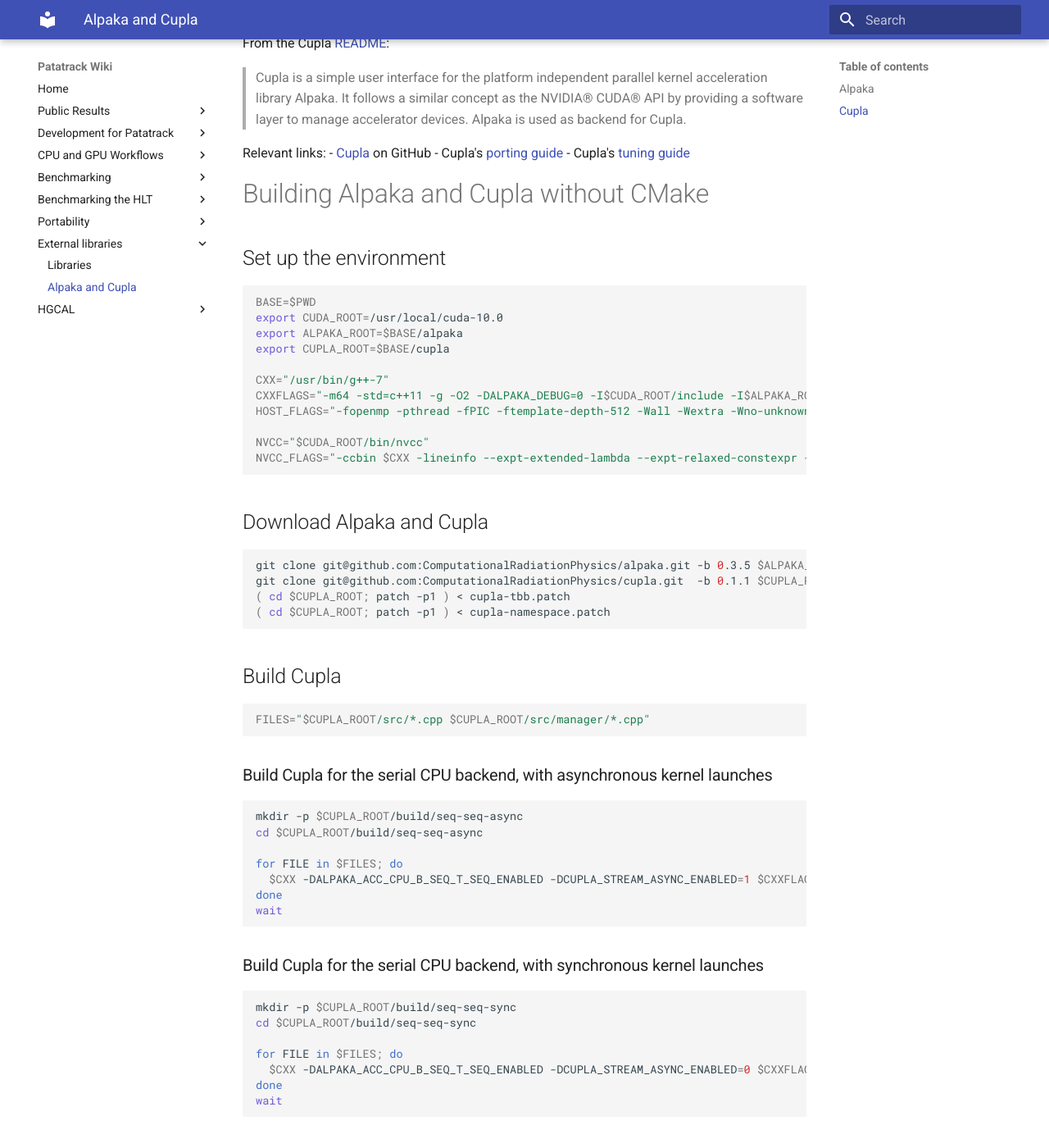
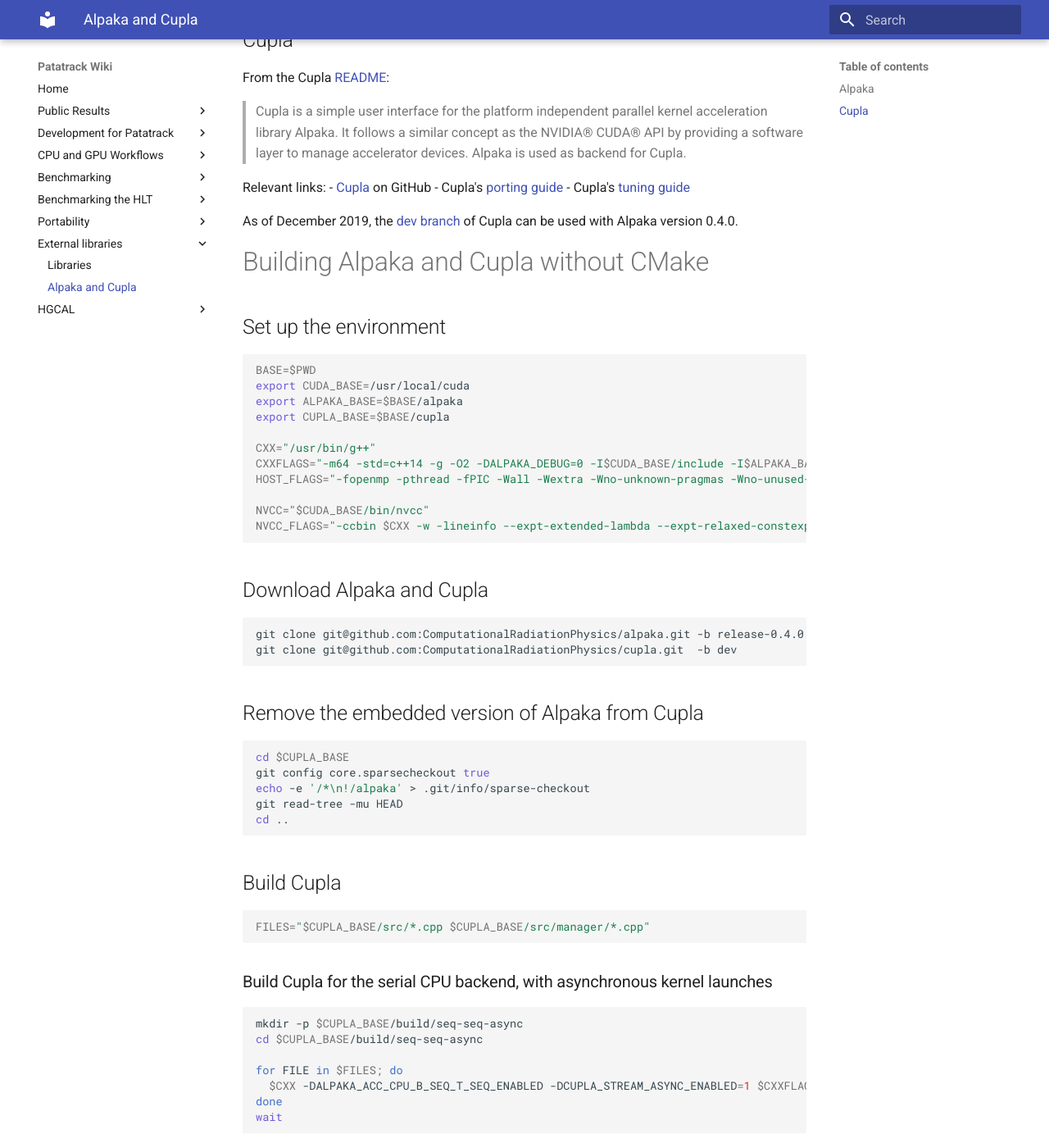
Before and after one commit to cms-patatrack/patatrack-website, an MkDocs documentation site: the page built from wiki/AlpakaAndCupla.md, in a window 1280 px wide and 1400 px high, scrolled down 704 px. Shown: the whole window at 82% size. Built offline with MkDocs 1.6.1 and Material for MkDocs 9.7.7, drawn with Linux system fonts in a browser that asks for light colours; some of the changed text lies outside the part shown.

Commit message:
Update instructions for alpaka 0.4.0

````diff
--- a/wiki/AlpakaAndCupla.md
+++ b/wiki/AlpakaAndCupla.md
@@ -22,6 +22,8 @@
   - [Alpaka](https://github.com/ComputationalRadiationPhysics/alpaka) on GitHub
   - Alpaka's [documentation](https://github.com/ComputationalRadiationPhysics/alpaka/blob/develop/doc/markdown/user/Introduction.md)
 
+As of December 2019, the latest release of Alpaka is [version 0.4.0](https://github.com/ComputationalRadiationPhysics/alpaka/tree/release-0.4.0).
+
 ## Cupla
 
 From the Cupla [README](https://github.com/ComputationalRadiationPhysics/cupla/blob/master/README.md):
@@ -35,41 +37,51 @@
   - Cupla's [porting guide](https://github.com/ComputationalRadiationPhysics/cupla/blob/master/doc/PortingGuide.md)
   - Cupla's [tuning guide](https://github.com/ComputationalRadiationPhysics/cupla/blob/master/doc/TuningGuide.md)
 
+As of December 2019, the [dev branch](https://github.com/ComputationalRadiationPhysics/cupla/tree/dev)
+of Cupla can be used with Alpaka version 0.4.0.
+
 
 # Building Alpaka and Cupla without CMake
 
 ## Set up the environment
 ```bash
 BASE=$PWD
-export CUDA_ROOT=/usr/local/cuda-10.0
-export ALPAKA_ROOT=$BASE/alpaka
-export CUPLA_ROOT=$BASE/cupla
+export CUDA_BASE=/usr/local/cuda
+export ALPAKA_BASE=$BASE/alpaka
+export CUPLA_BASE=$BASE/cupla
 
-CXX="/usr/bin/g++-7"
-CXXFLAGS="-m64 -std=c++11 -g -O2 -DALPAKA_DEBUG=0 -I$CUDA_ROOT/include -I$ALPAKA_ROOT/include -I$CUPLA_ROOT/include"
-HOST_FLAGS="-fopenmp -pthread -fPIC -ftemplate-depth-512 -Wall -Wextra -Wno-unknown-pragmas -Wno-unused-parameter -Wno-unused-local-typedefs -Wno-attributes -Wno-reorder -Wno-sign-compare"
+CXX="/usr/bin/g++"
+CXXFLAGS="-m64 -std=c++14 -g -O2 -DALPAKA_DEBUG=0 -I$CUDA_BASE/include -I$ALPAKA_BASE/include -I$CUPLA_BASE/include"
+HOST_FLAGS="-fopenmp -pthread -fPIC -Wall -Wextra -Wno-unknown-pragmas -Wno-unused-parameter -Wno-unused-local-typedefs -Wno-attributes -Wno-reorder -Wno-sign-compare"
 
-NVCC="$CUDA_ROOT/bin/nvcc"
-NVCC_FLAGS="-ccbin $CXX -lineinfo --expt-extended-lambda --expt-relaxed-constexpr --generate-code arch=compute_50,code=sm_50 --use_fast_math --ftz=false --cudart shared"
+NVCC="$CUDA_BASE/bin/nvcc"
+NVCC_FLAGS="-ccbin $CXX -w -lineinfo --expt-extended-lambda --expt-relaxed-constexpr --generate-code arch=compute_50,code=sm_50 --cudart shared"
 ```
 
 ## Download Alpaka and Cupla
 ```bash
-git clone git@github.com:ComputationalRadiationPhysics/alpaka.git -b 0.3.5 $ALPAKA_ROOT
-git clone git@github.com:ComputationalRadiationPhysics/cupla.git  -b 0.1.1 $CUPLA_ROOT
-( cd $CUPLA_ROOT; patch -p1 ) < cupla-tbb.patch
-( cd $CUPLA_ROOT; patch -p1 ) < cupla-namespace.patch
+git clone git@github.com:ComputationalRadiationPhysics/alpaka.git -b release-0.4.0 $ALPAKA_BASE
+git clone git@github.com:ComputationalRadiationPhysics/cupla.git  -b dev           $CUPLA_BASE
+```
+
+## Remove the embedded version of Alpaka from Cupla
+```bash
+cd $CUPLA_BASE
+git config core.sparsecheckout true
+echo -e '/*\n!/alpaka' > .git/info/sparse-checkout
+git read-tree -mu HEAD
+cd ..
 ```
 
 ## Build Cupla
 ```bash
-FILES="$CUPLA_ROOT/src/*.cpp $CUPLA_ROOT/src/manager/*.cpp"
+FILES="$CUPLA_BASE/src/*.cpp $CUPLA_BASE/src/manager/*.cpp"
 ```
 
 ### Build Cupla for the serial CPU backend, with asynchronous kernel launches
 ```bash
-mkdir -p $CUPLA_ROOT/build/seq-seq-async
-cd $CUPLA_ROOT/build/seq-seq-async
+mkdir -p $CUPLA_BASE/build/seq-seq-async
+cd $CUPLA_BASE/build/seq-seq-async
 
 for FILE in $FILES; do
   $CXX -DALPAKA_ACC_CPU_B_SEQ_T_SEQ_ENABLED -DCUPLA_STREAM_ASYNC_ENABLED=1 $CXXFLAGS $HOST_FLAGS -c $FILE -o $(basename $FILE).o &
@@ -79,8 +91,8 @@
 
 ### Build Cupla for the serial CPU backend, with synchronous kernel launches
 ```bash
-mkdir -p $CUPLA_ROOT/build/seq-seq-sync
-cd $CUPLA_ROOT/build/seq-seq-sync
+mkdir -p $CUPLA_BASE/build/seq-seq-sync
+cd $CUPLA_BASE/build/seq-seq-sync
 
 for FILE in $FILES; do
   $CXX -DALPAKA_ACC_CPU_B_SEQ_T_SEQ_ENABLED -DCUPLA_STREAM_ASYNC_ENABLED=0 $CXXFLAGS $HOST_FLAGS -c $FILE -o $(basename $FILE).o &
@@ -90,8 +102,8 @@
 
 ### Build Cupla for the std::threads CPU backend, with asynchronous kernel launches
 ```bash
-mkdir -p $CUPLA_ROOT/build/seq-threads-async
-cd $CUPLA_ROOT/build/seq-threads-async
+mkdir -p $CUPLA_BASE/build/seq-threads-async
+cd $CUPLA_BASE/build/seq-threads-async
 
 for FILE in $FILES; do
   $CXX -DALPAKA_ACC_CPU_B_SEQ_T_THREADS_ENABLED -DCUPLA_STREAM_ASYNC_ENABLED=1 $CXXFLAGS $HOST_FLAGS -c $FILE -o $(basename $FILE).o &
@@ -101,8 +113,8 @@
 
 ### Build Cupla for the std::threads CPU backend, with synchronous kernel launches
 ```bash
-mkdir -p $CUPLA_ROOT/build/seq-threads-sync
-cd $CUPLA_ROOT/build/seq-threads-sync
+mkdir -p $CUPLA_BASE/build/seq-threads-sync
+cd $CUPLA_BASE/build/seq-threads-sync
 
 for FILE in $FILES; do
   $CXX -DALPAKA_ACC_CPU_B_SEQ_T_THREADS_ENABLED -DCUPLA_STREAM_ASYNC_ENABLED=0 $CXXFLAGS $HOST_FLAGS -c $FILE -o $(basename $FILE).o &
@@ -112,8 +124,8 @@
 
 ### Build Cupla for the OpenMP 2.0 threads CPU backend, with asynchronous kernel launches
 ```bash
-mkdir -p $CUPLA_ROOT/build/seq-omp2-async
-cd $CUPLA_ROOT/build/seq-omp2-async
+mkdir -p $CUPLA_BASE/build/seq-omp2-async
+cd $CUPLA_BASE/build/seq-omp2-async
 
 for FILE in $FILES; do
   $CXX -DALPAKA_ACC_CPU_B_SEQ_T_OMP2_ENABLED -DCUPLA_STREAM_ASYNC_ENABLED=1 $CXXFLAGS $HOST_FLAGS -c $FILE -o $(basename $FILE).o &
@@ -123,8 +135,8 @@
 
 ### Build Cupla for the OpenMP 2.0 threads CPU backend, with synchronous kernel launches
 ```bash
-mkdir -p $CUPLA_ROOT/build/seq-omp2-sync
-cd $CUPLA_ROOT/build/seq-omp2-sync
+mkdir -p $CUPLA_BASE/build/seq-omp2-sync
+cd $CUPLA_BASE/build/seq-omp2-sync
 
 for FILE in $FILES; do
   $CXX -DALPAKA_ACC_CPU_B_SEQ_T_OMP2_ENABLED -DCUPLA_STREAM_ASYNC_ENABLED=0 $CXXFLAGS $HOST_FLAGS -c $FILE -o $(basename $FILE).o &
@@ -134,8 +146,8 @@
 
 ### Build Cupla for the OpenMP 2.0 blocks CPU backend, with asynchronous kernel launches
 ```bash
-mkdir -p $CUPLA_ROOT/build/omp2-seq-async
-cd $CUPLA_ROOT/build/omp2-seq-async
+mkdir -p $CUPLA_BASE/build/omp2-seq-async
+cd $CUPLA_BASE/build/omp2-seq-async
 
 for FILE in $FILES; do
   $CXX -DALPAKA_ACC_CPU_B_OMP2_T_SEQ_ENABLED -DCUPLA_STREAM_ASYNC_ENABLED=1 $CXXFLAGS $HOST_FLAGS -c $FILE -o $(basename $FILE).o &
@@ -145,8 +157,8 @@
 
 ### Build Cupla for the OpenMP 2.0 blocks CPU backend, with synchronous kernel launches
 ```bash
-mkdir -p $CUPLA_ROOT/build/omp2-seq-sync
-cd $CUPLA_ROOT/build/omp2-seq-sync
+mkdir -p $CUPLA_BASE/build/omp2-seq-sync
+cd $CUPLA_BASE/build/omp2-seq-sync
 
 for FILE in $FILES; do
   $CXX -DALPAKA_ACC_CPU_B_OMP2_T_SEQ_ENABLED -DCUPLA_STREAM_ASYNC_ENABLED=0 $CXXFLAGS $HOST_FLAGS -c $FILE -o $(basename $FILE).o &
@@ -156,8 +168,8 @@
 
 ### Build Cupla for the TBB blocks CPU backend, with asynchronous kernel launches
 ```bash
-mkdir -p $CUPLA_ROOT/build/tbb-seq-async
-cd $CUPLA_ROOT/build/tbb-seq-async
+mkdir -p $CUPLA_BASE/build/tbb-seq-async
+cd $CUPLA_BASE/build/tbb-seq-async
 
 for FILE in $FILES; do
   $CXX -DALPAKA_ACC_CPU_B_TBB_T_SEQ_ENABLED -DCUPLA_STREAM_ASYNC_ENABLED=1 $CXXFLAGS $HOST_FLAGS -c $FILE -o $(basename $FILE).o &
@@ -167,8 +179,8 @@
 
 ### Build Cupla for the TBB blocks CPU backend, with synchronous kernel launches
 ```bash
-mkdir -p $CUPLA_ROOT/build/tbb-seq-sync
-cd $CUPLA_ROOT/build/tbb-seq-sync
+mkdir -p $CUPLA_BASE/build/tbb-seq-sync
+cd $CUPLA_BASE/build/tbb-seq-sync
 
 for FILE in $FILES; do
   $CXX -DALPAKA_ACC_CPU_B_TBB_T_SEQ_ENABLED -DCUPLA_STREAM_ASYNC_ENABLED=0 $CXXFLAGS $HOST_FLAGS -c $FILE -o $(basename $FILE).o &
@@ -178,8 +190,8 @@
 
 ### Build Cupla for the CUDA GPU backend, with asynchronous kernel launches
 ```bash
-mkdir -p $CUPLA_ROOT/build/cuda-async
-cd $CUPLA_ROOT/build/cuda-async
+mkdir -p $CUPLA_BASE/build/cuda-async
+cd $CUPLA_BASE/build/cuda-async
 
 for FILE in $FILES; do
   $NVCC -DALPAKA_ACC_GPU_CUDA_ENABLED -DCUPLA_STREAM_ASYNC_ENABLED=1 $CXXFLAGS $NVCC_FLAGS -Xcompiler "$HOST_FLAGS" -x cu -c $FILE -o $(basename $FILE).o &
@@ -189,8 +201,8 @@
 
 ### Build Cupla for the CUDA GPU backend, with synchronous kernel launches
 ```bash
-mkdir -p $CUPLA_ROOT/build/cuda-sync
-cd $CUPLA_ROOT/build/cuda-sync
+mkdir -p $CUPLA_BASE/build/cuda-sync
+cd $CUPLA_BASE/build/cuda-sync
 
 for FILE in $FILES; do
   $NVCC -DALPAKA_ACC_GPU_CUDA_ENABLED -DCUPLA_STREAM_ASYNC_ENABLED=0 $CXXFLAGS $NVCC_FLAGS -Xcompiler "$HOST_FLAGS" -x cu -c $FILE -o $(basename $FILE).o &
@@ -200,8 +212,8 @@
 
 ### Link all Cupla accelerator backends in a single library
 ```bash
-mkdir -p $CUPLA_ROOT/lib
-$CXX $CXXFLAGS $HOST_FLAGS $CUPLA_ROOT/build/*/*.o -L$CUDA_ROOT/lib64 -lcudart -ltbbmalloc -ltbb -shared -o $CUPLA_ROOT/lib/libcupla.so
+mkdir -p $CUPLA_BASE/lib
+$CXX $CXXFLAGS $HOST_FLAGS $CUPLA_BASE/build/*/*.o -L$CUDA_BASE/lib64 -lcudart -ltbbmalloc -ltbb -shared -o $CUPLA_BASE/lib/libcupla.so
 ```
 
 # Building an example with Cupla
@@ -209,20 +221,20 @@
 ### Using the serial CPU backend, with synchronous kernel launches
 ```bash
 cd $BASE
-$CXX -DALPAKA_ACC_CPU_B_SEQ_T_SEQ_ENABLED -DCUPLA_STREAM_ASYNC_ENABLED=0 $CXXFLAGS $HOST_FLAGS $CUPLA_ROOT/example/CUDASamples/vectorAdd/src/vectorAdd.cpp -L$CUPLA_ROOT/lib -lcupla -o vectorAdd-seq-seq-sync
-LD_LIBRARY_PATH=$CUPLA_ROOT/lib ./vectorAdd-seq-seq-sync
+$CXX -DALPAKA_ACC_CPU_B_SEQ_T_SEQ_ENABLED -DCUPLA_STREAM_ASYNC_ENABLED=0 $CXXFLAGS $HOST_FLAGS $CUPLA_BASE/example/CUDASamples/vectorAdd/src/vectorAdd.cpp -L$CUPLA_BASE/lib -lcupla -o vectorAdd-seq-seq-sync
+LD_LIBRARY_PATH=$CUPLA_BASE/lib ./vectorAdd-seq-seq-sync
 ```
 
 ### Using the TBB blocks CPU backend, with asynchronous kernel launches
 ```bash
 cd $BASE
-$CXX -DALPAKA_ACC_CPU_B_TBB_T_SEQ_ENABLED -DCUPLA_STREAM_ASYNC_ENABLED=1 $CXXFLAGS $HOST_FLAGS $CUPLA_ROOT/example/CUDASamples/vectorAdd/src/vectorAdd.cpp -L$CUPLA_ROOT/lib -lcupla -ltbbmalloc -ltbb -o vectorAdd-tbb-seq-async
-LD_LIBRARY_PATH=$CUPLA_ROOT/lib ./vectorAdd-tbb-seq-async
+$CXX -DALPAKA_ACC_CPU_B_TBB_T_SEQ_ENABLED -DCUPLA_STREAM_ASYNC_ENABLED=1 $CXXFLAGS $HOST_FLAGS $CUPLA_BASE/example/CUDASamples/vectorAdd/src/vectorAdd.cpp -L$CUPLA_BASE/lib -lcupla -ltbbmalloc -ltbb -o vectorAdd-tbb-seq-async
+LD_LIBRARY_PATH=$CUPLA_BASE/lib ./vectorAdd-tbb-seq-async
 ```
 
 ### Using the CUDA GPU backend, with asynchronous kernel launches
 ```bash
 cd $BASE
-$NVCC -DALPAKA_ACC_GPU_CUDA_ENABLED -DCUPLA_STREAM_ASYNC_ENABLED=1 $CXXFLAGS $NVCC_FLAGS -Xcompiler "$HOST_FLAGS" -x cu $CUPLA_ROOT/example/CUDASamples/vectorAdd/src/vectorAdd.cpp -L$CUPLA_ROOT/lib -lcupla -o vectorAdd-cuda-async
-LD_LIBRARY_PATH=$CUPLA_ROOT/lib:$CUDA_ROOT/lib64 ./vectorAdd-cuda-async
+$NVCC -DALPAKA_ACC_GPU_CUDA_ENABLED -DCUPLA_STREAM_ASYNC_ENABLED=1 $CXXFLAGS $NVCC_FLAGS -Xcompiler "$HOST_FLAGS" -x cu $CUPLA_BASE/example/CUDASamples/vectorAdd/src/vectorAdd.cpp -L$CUPLA_BASE/lib -lcupla -o vectorAdd-cuda-async
+LD_LIBRARY_PATH=$CUPLA_BASE/lib:$CUDA_BASE/lib64 ./vectorAdd-cuda-async
 ```
````
